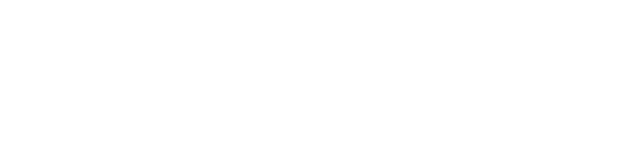
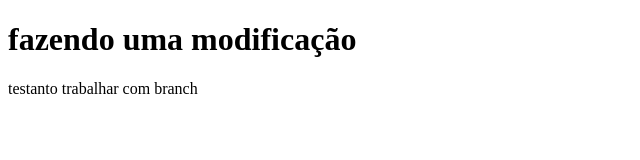
Before and after one commit to FerreiraMCastro/aulas_degit, a plain HTML site: page index.html in a window 1280 px wide. Shown: the whole page, without its empty margins (0-640 px from the left). Drawn offline with Linux system fonts and the light colour scheme.

Commit message:
criei um título e um parágrafo

```diff
--- a/index.html
+++ b/index.html
@@ -6,6 +6,7 @@
     <title>Estudando git</title>
 </head>
 <body>
-
+    <h1>fazendo uma modificação</h1>
+    <p>testanto trabalhar com branch</p>
 </body>
 </html>
```
